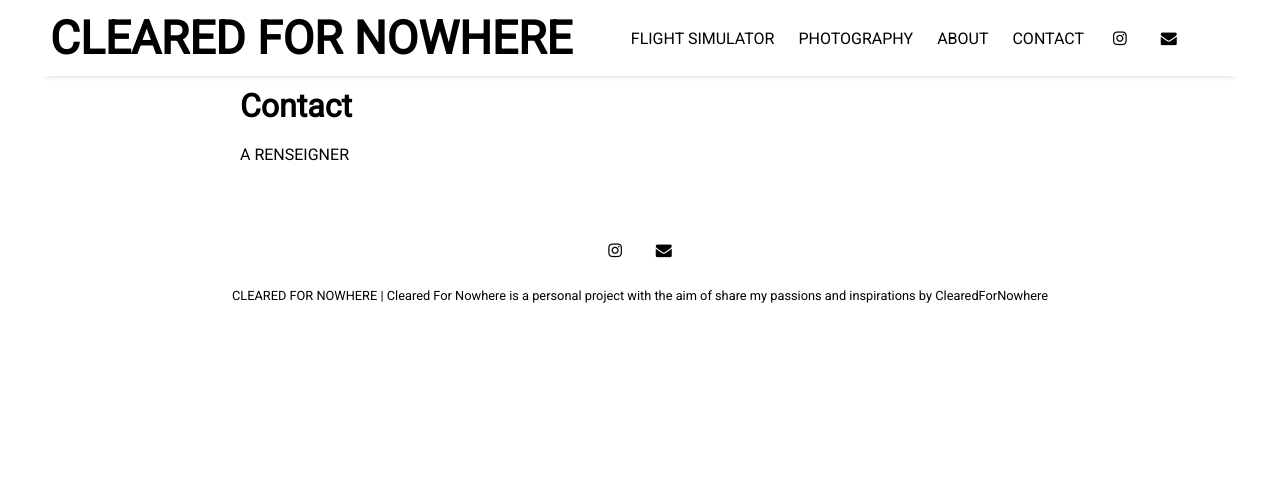
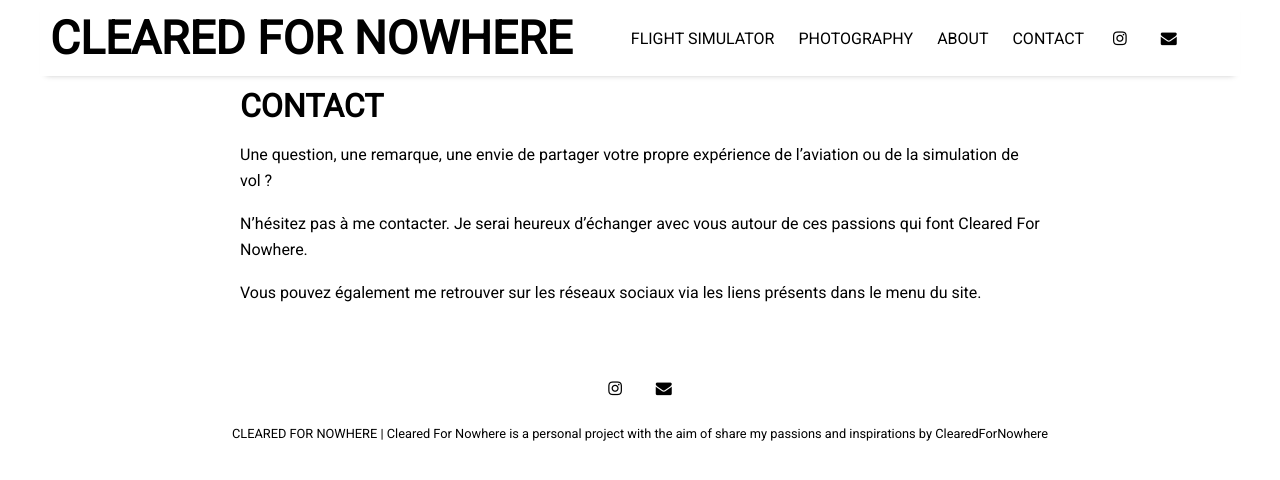
Before and after one commit to ClearedForNowhere/ClearedForNowhere.github.io, a Jekyll site: the page built from pages/contact.md, in a window 1280 px wide. Shown: the top 480 px of the page. Built offline with Jekyll 4.4.1, drawn with Linux system fonts in a browser that asks for light colours; nearby versions of some CDN libraries.

Commit message:
Update contact.md

```diff
--- a/pages/contact.md
+++ b/pages/contact.md
@@ -1,7 +1,12 @@
 ---
 layout: page
-title: Contact
+title: CONTACT
 permalink: /contact
 ---
 
-A RENSEIGNER
+
+Une question, une remarque, une envie de partager votre propre expérience de l’aviation ou de la simulation de vol ?
+
+N’hésitez pas à me contacter. Je serai heureux d’échanger avec vous autour de ces passions qui font Cleared For Nowhere.
+
+Vous pouvez également me retrouver sur les réseaux sociaux via les liens présents dans le menu du site.
```
